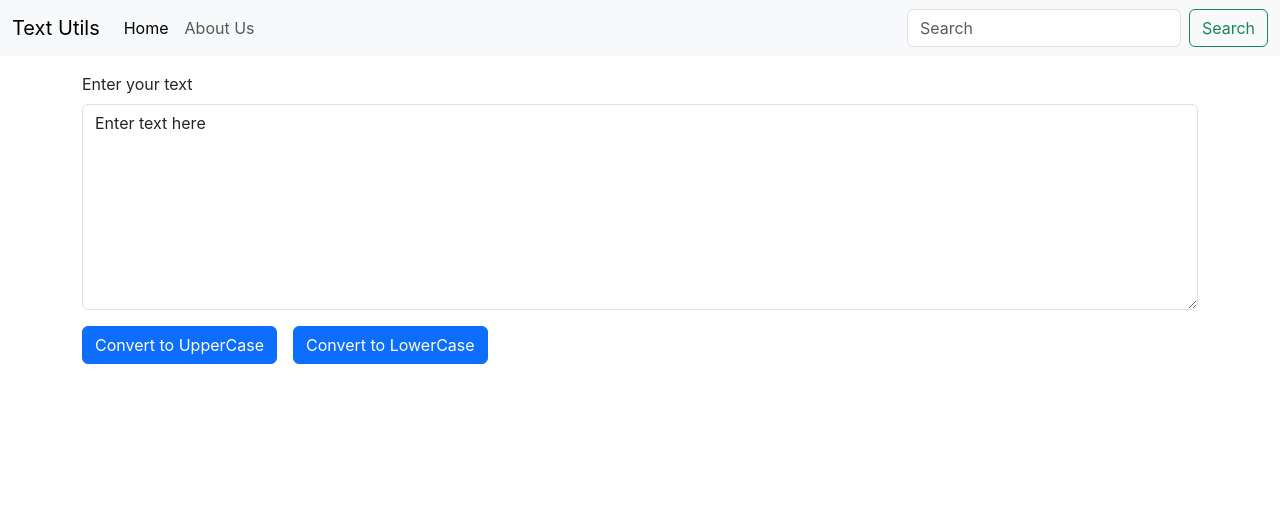
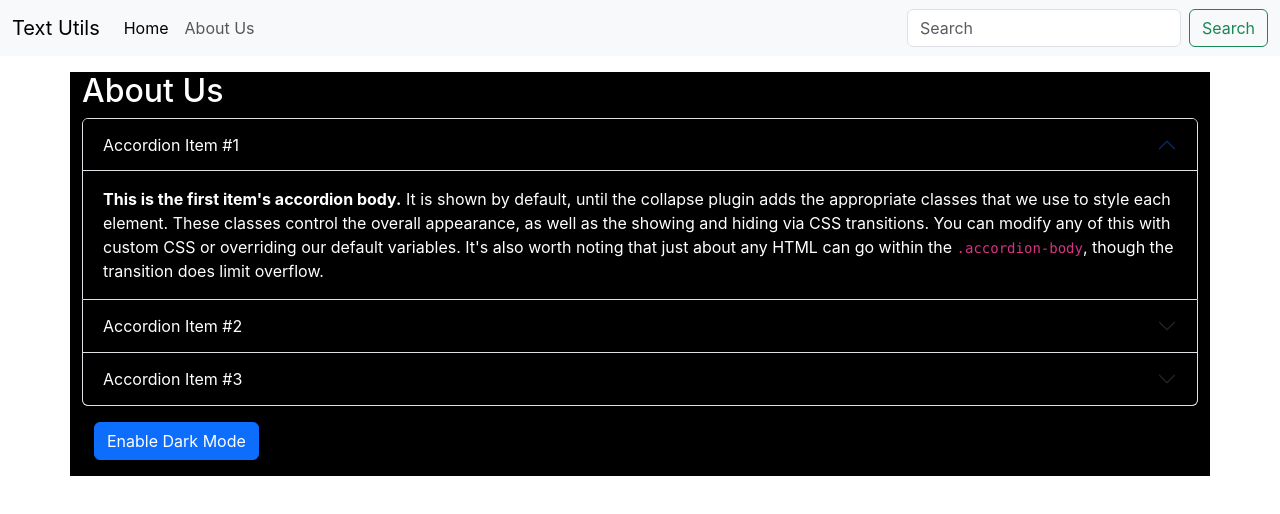
Before and after one commit to sachins0412/text-util, a React (Create React App) app: page / in a window 1280 px wide. Shown: the top 514 px of the page. Built offline with nearby package versions, Linux system fonts and the light colour scheme.

Commit message:
simple dark mode button

```diff
--- a/src/App.js
+++ b/src/App.js
@@ -1,11 +1,13 @@
 import "./App.css";
+import About from "./components/About";
 import Form from "./components/Form";
 import NavBar from "./components/NavBar";
 function App() {
   return (
     <>
       <NavBar title="Text Utils" about="About Us" />
-      <Form title="Enter your text" />
+      {/* <Form title="Enter your text" /> */}
+      <About />
     </>
   );
 }
--- /dev/null
+++ b/src/components/About.js
@@ -0,0 +1,139 @@
+import React, { useState } from "react";
+
+export default function About() {
+  const [mode, setMode] = useState({
+    color: "white",
+    backgroundColor: "black",
+  });
+  const [button, setButton] = useState("Enable Dark Mode");
+  const toggleDarkMode = () => {
+    const dark = {
+      color: "white",
+      backgroundColor: "black",
+    };
+    const light = {
+      color: "black",
+      backgroundColor: "white",
+    };
+
+    let newMode;
+    if (mode.color === "white") {
+      newMode = light;
+      setButton("Enable Dark Mode");
+    } else {
+      newMode = dark;
+      setButton("Enable Light Mode");
+    }
+
+    setMode(newMode);
+  };
+  return (
+    <div className="container my-3" style={mode}>
+      <h2>About Us</h2>
+      <div className="accordion" id="accordionExample">
+        <div className="accordion-item" style={mode}>
+          <h2 className="accordion-header">
+            <button
+              className="accordion-button"
+              type="button"
+              data-bs-toggle="collapse"
+              data-bs-target="#collapseOne"
+              aria-expanded="true"
+              aria-controls="collapseOne"
+              style={mode}
+            >
+              Accordion Item #1
+            </button>
+          </h2>
+          <div
+            id="collapseOne"
+            className="accordion-collapse collapse show"
+            data-bs-parent="#accordionExample"
+          >
+            <div className="accordion-body">
+              <strong>This is the first item's accordion body.</strong> It is
+              shown by default, until the collapse plugin adds the appropriate
+              classes that we use to style each element. These classes control
+              the overall appearance, as well as the showing and hiding via CSS
+              transitions. You can modify any of this with custom CSS or
+              overriding our default variables. It's also worth noting that just
+              about any HTML can go within the <code>.accordion-body</code>,
+              though the transition does limit overflow.
+            </div>
+          </div>
+        </div>
+        <div className="accordion-item">
+          <h2 className="accordion-header">
+            <button
+              className="accordion-button collapsed"
+              type="button"
+              data-bs-toggle="collapse"
+              data-bs-target="#collapseTwo"
+              aria-expanded="false"
+              aria-controls="collapseTwo"
+              style={mode}
+            >
+              Accordion Item #2
+            </button>
+          </h2>
+          <div
+            id="collapseTwo"
+            className="accordion-collapse collapse"
+            data-bs-parent="#accordionExample"
+          >
+            <div className="accordion-body" style={mode}>
+              <strong>This is the second item's accordion body.</strong> It is
+              hidden by default, until the collapse plugin adds the appropriate
+              classes that we use to style each element. These classes control
+              the overall appearance, as well as the showing and hiding via CSS
+              transitions. You can modify any of this with custom CSS or
+              overriding our default variables. It's also worth noting that just
+              about any HTML can go within the <code>.accordion-body</code>,
+              though the transition does limit overflow.
+            </div>
+          </div>
+        </div>
+        <div className="accordion-item">
+          <h2 className="accordion-header">
+            <button
+              className="accordion-button collapsed"
+              type="button"
+              data-bs-toggle="collapse"
+              data-bs-target="#collapseThree"
+              aria-expanded="false"
+              aria-controls="collapseThree"
+              style={mode}
+            >
+              Accordion Item #3
+            </button>
+          </h2>
+          <div
+            id="collapseThree"
+            className="accordion-collapse collapse"
+            data-bs-parent="#accordionExample"
+          >
+            <div className="accordion-body" style={mode}>
+              <strong>This is the third item's accordion body.</strong> It is
+              hidden by default, until the collapse plugin adds the appropriate
+              classes that we use to style each element. These classes control
+              the overall appearance, as well as the showing and hiding via CSS
+              transitions. You can modify any of this with custom CSS or
+              overriding our default variables. It's also worth noting that just
+              about any HTML can go within the <code>.accordion-body</code>,
+              though the transition does limit overflow.
+            </div>
+          </div>
+        </div>
+      </div>
+      <div className="container">
+        <button
+          type="button"
+          className="btn btn-primary my-3"
+          onClick={toggleDarkMode}
+        >
+          {button}
+        </button>
+      </div>
+    </div>
+  );
+}
--- a/src/components/Form.js
+++ b/src/components/Form.js
@@ -7,14 +7,21 @@
   const handleLowClick = () => {
     setText(text.toLowerCase());
   };
+  const handleClearClick = () => {
+    setText("");
+  };
   const handleChange = (event) => {
     setText(event.target.value);
   };
-  const [text, setText] = useState("Enter text here");
+  const [text, setText] = useState("");
   return (
+    <>
       <div className="container my-3">
         <div className="mb-3">
-        <label htmlFor="exampleFormControlTextarea1" className="form-label">
+          <label
+            htmlFor="exampleFormControlTextarea1"
+            className="form-label fw-bold"
+          >
             {props.title}
           </label>
           <textarea
@@ -31,6 +38,21 @@
         <button className="btn btn-primary ms-3" onClick={handleLowClick}>
           Convert to LowerCase
         </button>
+        <button className="btn btn-primary ms-3" onClick={handleClearClick}>
+          Reset
+        </button>
       </div>
+      <div className="container">
+        <label
+          htmlFor="exampleFormControlTextarea2"
+          className="form-label fw-bold"
+        >
+          Text Summary
+        </label>
+        <p>
+          {text.trim().split(" ").length} words & {text.length} characters{" "}
+        </p>
+      </div>
+    </>
   );
 }
```
Lines whose indentation alone changed are shown as unchanged.
